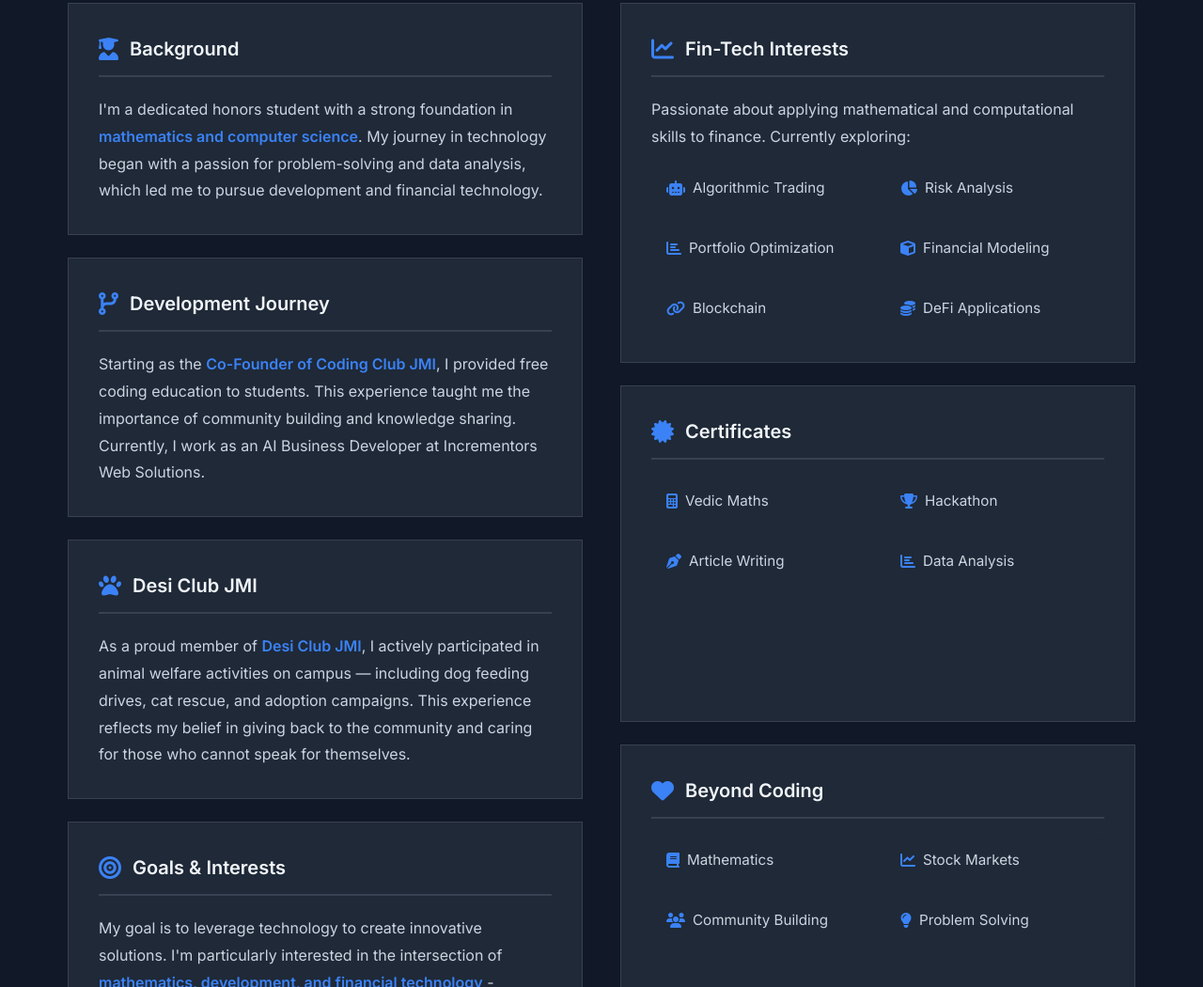
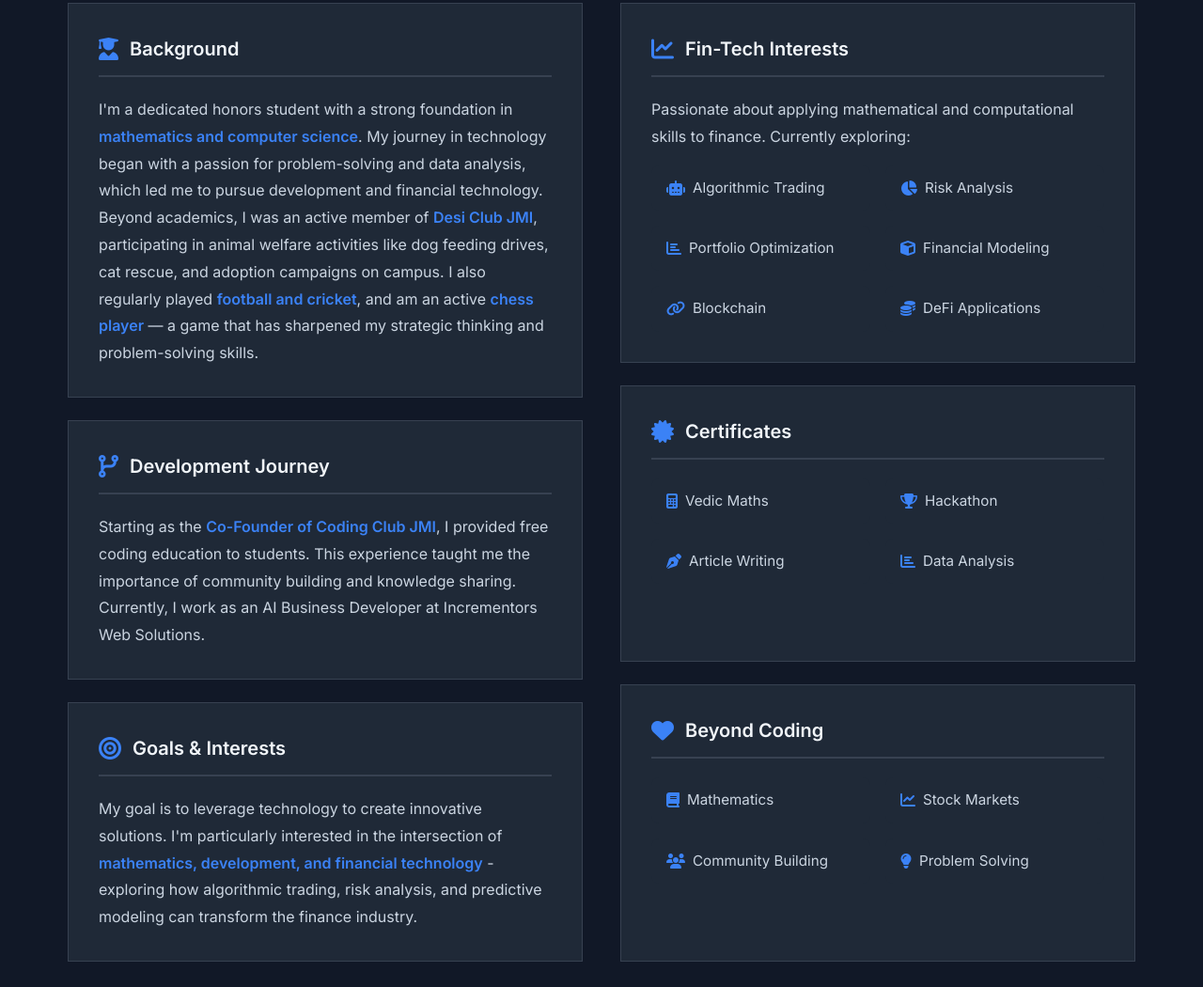
Before and after one commit to harshuDev/Portfolio, a plain HTML site: page index.html in a window 1280 px wide. Shown: the part 989-2039 px from the top of the page at 94% size. Drawn offline with Linux system fonts and the light colour scheme.

Commit message:
Update personal background and remove redundant section

```diff
--- a/index.html
+++ b/index.html
@@ -1264,17 +1264,12 @@
                 <div class="about-left">
                     <div class="about-card">
                         <h3><i class="fas fa-user-graduate"></i> Background</h3>
-                        <p>I'm a dedicated honors student with a strong foundation in <span class="highlight">mathematics and computer science</span>. My journey in technology began with a passion for problem-solving and data analysis, which led me to pursue development and financial technology.</p>
+                        <p>I'm a dedicated honors student with a strong foundation in <span class="highlight">mathematics and computer science</span>. My journey in technology began with a passion for problem-solving and data analysis, which led me to pursue development and financial technology. Beyond academics, I was an active member of <span class="highlight">Desi Club JMI</span>, participating in animal welfare activities like dog feeding drives, cat rescue, and adoption campaigns on campus. I also regularly played <span class="highlight">football and cricket</span>, and am an active <span class="highlight">chess player</span> — a game that has sharpened my strategic thinking and problem-solving skills.</p>
                     </div>
 
                     <div class="about-card">
                         <h3><i class="fas fa-code-branch"></i> Development Journey</h3>
                         <p>Starting as the <span class="highlight">Co-Founder of Coding Club JMI</span>, I provided free coding education to students. This experience taught me the importance of community building and knowledge sharing. Currently, I work as an AI Business Developer at Incrementors Web Solutions.</p>
-                    </div>
-
-                    <div class="about-card">
-                        <h3><i class="fas fa-paw"></i> Desi Club JMI</h3>
-                        <p>As a proud member of <span class="highlight">Desi Club JMI</span>, I actively participated in animal welfare activities on campus — including dog feeding drives, cat rescue, and adoption campaigns. This experience reflects my belief in giving back to the community and caring for those who cannot speak for themselves.</p>
                     </div>
 
                     <div class="about-card">
```
